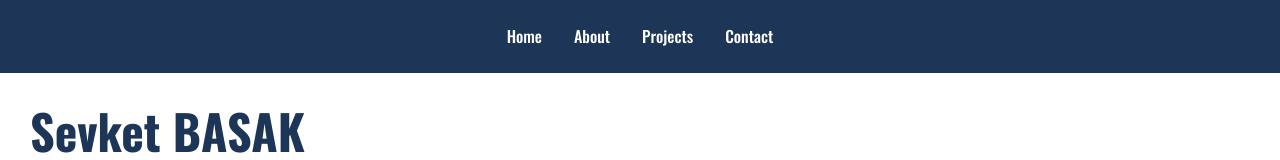
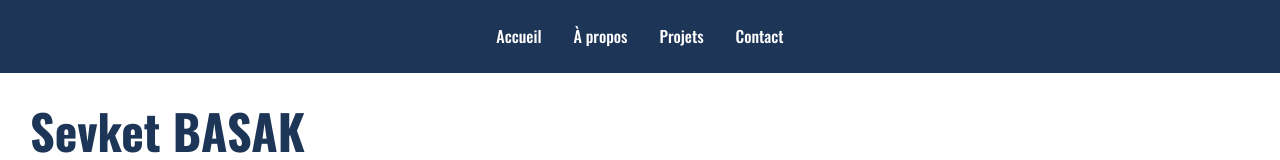
Before and after one commit to sevketbasak/Portfolio, a React (Vite) app: page / in a window 1280 px wide. Shown: the top 160 px of the page. Built offline with nearby package versions, Linux system fonts and the light colour scheme.

Commit message:
Corrected header text

```diff
--- a/src/components/Header.jsx
+++ b/src/components/Header.jsx
@@ -4,13 +4,13 @@ function Header() {
       <nav className="navbar">
         <ul>
           <li>
-            <a href="#home">Home</a>
+            <a href="#home">Accueil</a>
           </li>
           <li>
-            <a href="#about">About</a>
+            <a href="#about">À propos</a>
           </li>
           <li>
-            <a href="#projects">Projects</a>
+            <a href="#projects">Projets</a>
           </li>
           <li>
             <a href="#contact">Contact</a>
```
